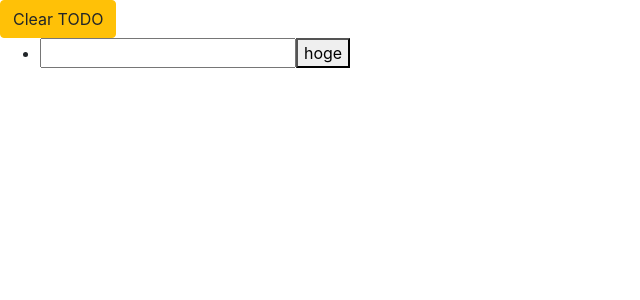
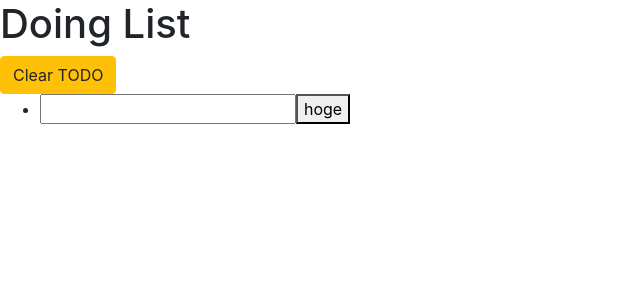
Before and after one commit to yoshihara/doidoi, a React app: page / in a window 1280 px wide. Shown: the top 300 px of the page, without its empty margins (0-640 px from the left). Built offline with nearby package versions, Linux system fonts and the light colour scheme.

Commit message:
Add header

```diff
--- a/src/index.jsx
+++ b/src/index.jsx
@@ -127,6 +127,7 @@ class Todos extends React.Component {
   render() {
     return (
       <div>
+        <h1>Doing List</h1>
         <button
           type="button"
           className="btn btn-warning"
```
